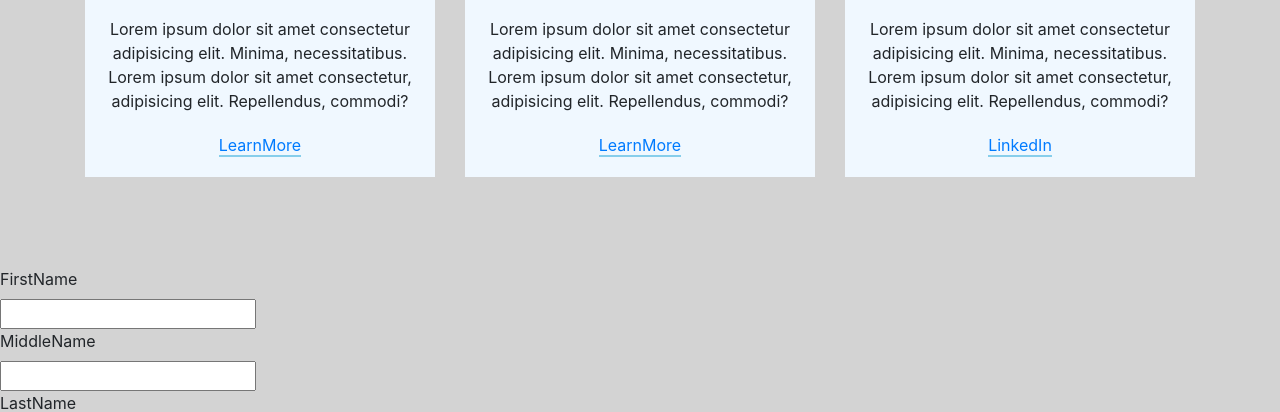
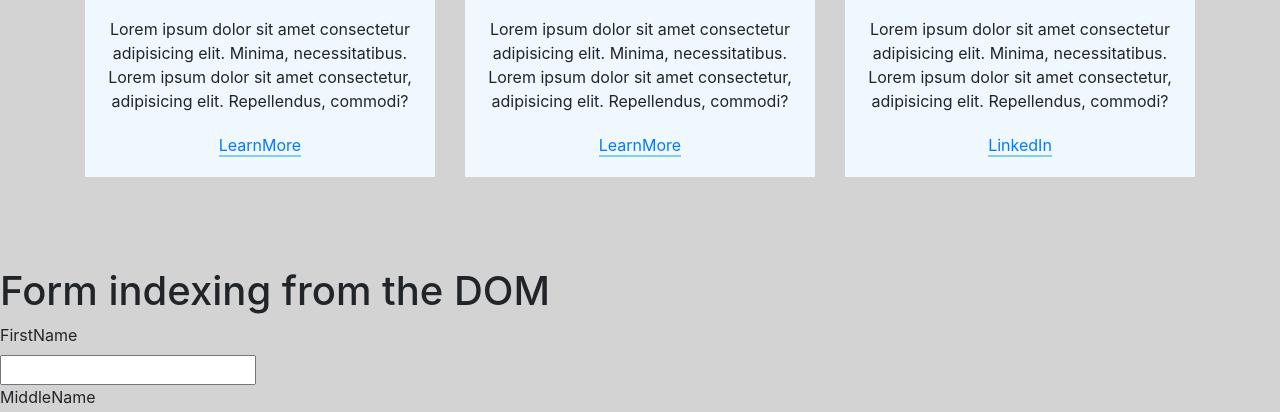
Before and after one commit to loganselvam/MERNCLASS, a plain HTML site: page index.html in a window 1280 px wide. Shown: the part 543-955 px from the top of the page. Drawn offline with nearby package versions, Linux system fonts and the light colour scheme.

Commit message:
js added in the file

```diff
--- a/index.html
+++ b/index.html
@@ -113,6 +113,7 @@
             </div>
         </div>
     </div>
+    <h1>Form indexing from the DOM</h1>
     <script src="./script.js"></script>
 </body>
 </html>
```
